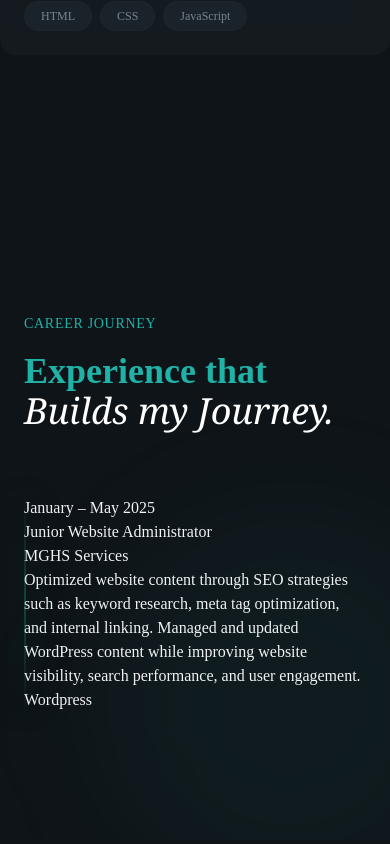
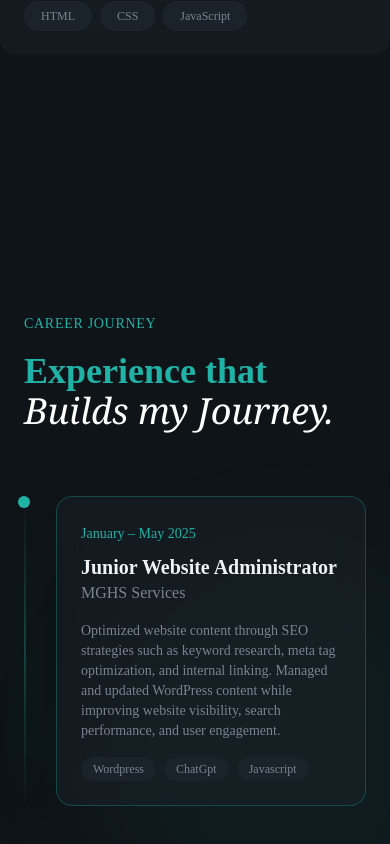
Before and after one commit to primo-0/personal-portfolio, a React (Vite) app: page / in a window 390 px wide. Shown: the part 5571-6415 px from the top of the page. Built offline with nearby package versions, Linux system fonts and the light colour scheme.

Commit message:
added effects for the experience section

```diff
--- a/src/sections/Experience.jsx
+++ b/src/sections/Experience.jsx
@@ -5,7 +5,7 @@ const experiences = [
         role: " Junior Website Administrator ",
         company: " MGHS Services ",
         description: " Optimized website content through SEO strategies such as keyword research, meta tag optimization, and internal linking. Managed and updated WordPress content while improving website visibility, search performance, and user engagement.",
-        technologies: ["Wordpress",],
+        technologies: ["Wordpress", "ChatGpt", "Javascript"],
         current: false,
     },
 ]
@@ -41,19 +41,29 @@ export const Experience = () => {
                            {/* Experience */}
                     <div className="space-y-12">
                         {experiences.map((exp, idx) => (
-                            <div key={idx}>
+                            <div key={idx} className="relative grid md:grid-cols-2 gap-8 animate-fade-in"
+                                style={{ animationDelay: `${(idx + 1) * 150}ms` }}
+                            >
 
                                 {/* Timeline Dot */}
-                                <div></div>
+                                <div className="absolute left-0 md:left-1/2 top-0 w-3 h-3 bg-primary rounded-full -translate-x-1/2 ring-4 ring-background z-10">
+                                {exp.current && <span  className="abolute inset-0 rounded-full bg-primary animate-ping opacity-75"/>}
+                                </div>
                                 {/* content */}
-                                <div>
-                                    <div>
-                                        <span>{exp.period}</span>
-                                        <h3>{exp.role}</h3>
-                                        <p>{exp.company}</p>
-                                        <p>{exp.description}</p>
-                                        <div>{exp.technologies.map((tech, techIdx) => (
-                                            <span>{tech}</span>
+                                <div className={`pl-8 md:pl-0 ${idx % 2 === 0 ? "md:pd-16 md:text-right" : "md:col-start-2 md:pl-16" }`}>
+                                    <div className={`glass p-6 rounded-2xl border border-primary/30 hover:border-primary/50 transition-all duration-500`}>
+                                        <span className="text-sm text-primary font-medium">{exp.period}</span>
+                                        <h3 className="text-xl font-semibold mt-2">{exp.role}</h3>
+                                        <p className="text-muted-foreground">{exp.company}</p>
+                                        <p className="text-sm text-muted-foreground mt-4">{exp.description}</p>
+                                        <div className={` flex flex-wrap gap-2 mt-4 ${
+                                            idx % 2 === 0 ? "md:justify-end" : ""
+                                        }`}
+                                        >
+                                            {exp.technologies.map((tech, techIdx) => (
+                                            <span
+                                            key={techIdx}
+                                            className="px-3 py-1 bg-surface text-xs rounded-full text-muted-foreground">{tech}</span>
                                         ))}</div>
                                     </div>
                                 </div>
```
